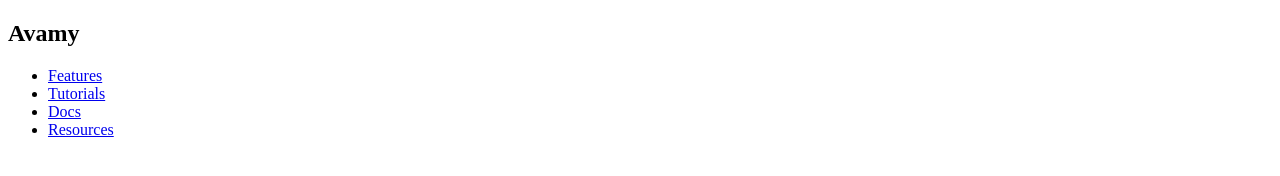
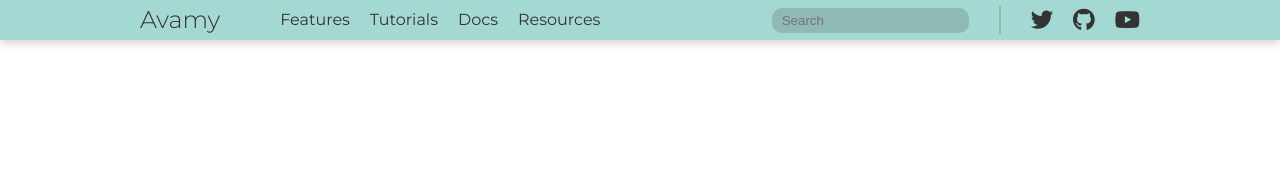
Before and after one commit to mleducclement/Avamy-Framework, a plain HTML site: page index.html in a window 1280 px wide. Drawn offline with Linux system fonts and the light colour scheme.

Commit message:
added navbar

```diff
--- a/css/styles.css
+++ b/css/styles.css
@@ -0,0 +1,111 @@
+@import url('https://fonts.googleapis.com/css2?family=Montserrat:wght@300;400&display=swap');
+
+/* Color variables */
+
+:root {
+  --primary-color: #a4d8d3;
+  --primary-color-dark: #8eb9b5;
+}
+
+/* General */
+
+* {
+  box-sizing: border-box;
+  margin: 0;
+  padding: 0;
+}
+
+body {
+  font-family: 'Montserrat', sans-serif;
+  color: #333;
+  line-height: 1.6;
+}
+
+ul {
+  list-style-type: none;
+}
+
+a {
+  text-decoration: none;
+  color: #333;
+}
+
+h1, h2 {
+  font-weight: 300;
+  line-height: 1.2;
+  margin: 5px 0;
+}
+
+/* Navbar */
+
+.navbar {
+  background-color: var(--primary-color);
+  color: #333;
+  height: 40px;
+  box-shadow: 0 2px 10px 0px rgba(0, 0, 0, 0.2);
+}
+
+.navbar a {
+  color: #333;
+  padding: 0px;
+  margin: 0 10px;
+}
+
+.navbar a:hover {
+  border-bottom: 1px solid #444;
+}
+
+.navbar nav {
+  align-self: center;
+  margin-left: 40px;
+}
+
+.navbar .flex {
+  justify-content: start;
+}
+
+.logo a:hover {
+  border-bottom: none;
+}
+
+.searchbox {
+  display: flex;
+  justify-content: flex-end;
+  width: 100%;
+  margin: 0 30px 0;
+}
+
+.searchbox > input {
+  padding: 5px 10px;
+  background-color: var(--primary-color-dark);
+  border-radius: 10px;
+  outline: none;
+  border: none;
+}
+
+.icon-container {
+  display: flex;
+  align-items: center;
+  border-left: 2px solid var(--primary-color-dark);
+  padding-left: 20px;
+  height: 70%;
+}
+
+.icon-container i {
+  margin: 0 10px;
+  font-size: 1.4rem;
+}
+
+/* DEBUGGING CLASSES */
+
+.pink {
+  background-color: pink;
+}
+
+.green {
+  background-color: green;
+}
+
+.red {
+  background-color: red;
+}
--- /dev/null
+++ b/css/utilities.css
@@ -0,0 +1,12 @@
+.container {
+  max-width: 1100px;
+  margin: 0 auto;
+  overflow: auto;
+  padding: 0 40px;
+}
+
+.flex {
+  display: flex;
+  align-items: center;
+  height: 100%;
+}
--- a/index.html
+++ b/index.html
@@ -4,20 +4,34 @@
   <meta charset="UTF-8">
   <meta http-equiv="X-UA-Compatible" content="IE=edge">
   <meta name="viewport" content="width=device-width, initial-scale=1.0">
+  <link rel="stylesheet" href="https://cdnjs.cloudflare.com/ajax/libs/font-awesome/6.0.0-beta3/css/all.min.css" integrity="sha512-Fo3rlrZj/k7ujTnHg4CGR2D7kSs0v4LLanw2qksYuRlEzO+tcaEPQogQ0KaoGN26/zrn20ImR1DfuLWnOo7aBA==" crossorigin="anonymous" referrerpolicy="no-referrer" />
   <link rel="stylesheet" href="css/styles.css">
+  <link rel="stylesheet" href="css/utilities.css">
   <title>Avamy || The fully featured, lightweight framework</title>
 </head>
 <body>
-  <nav class="navbar">
+
+  <!-- Navbar -->
+  <div class="navbar">
     <div class="container flex">
-      <h1 class="logo">Avamy</h1>
-      <ul>
-        <li><a href="Features">Features</a></li>
-        <li><a href="Tutorials">Tutorials</a></li>
-        <li><a href="Docs">Docs</a></li>
-        <li><a href="Resources">Resources</a></li>
-      </ul>
+      <h2 class="logo"><a href="index.html">Avamy</a></h2>
+      <nav>
+        <ul class="flex">
+          <li><a href="Features">Features</a></li>
+          <li><a href="Tutorials">Tutorials</a></li>
+          <li><a href="Docs">Docs</a></li>
+          <li><a href="Resources">Resources</a></li>
+        </ul>
+      </nav>
+      <div class="searchbox">
+        <input type="text" name="" placeholder="Search">
+      </div>
+      <div class="icon-container">
+        <i class="fab fa-twitter"></i>
+        <i class="fab fa-github"></i>
+        <i class="fab fa-youtube"></i>
+      </div>
     </div>
-  </nav>
+  </div>
 </body>
 </html>
```
